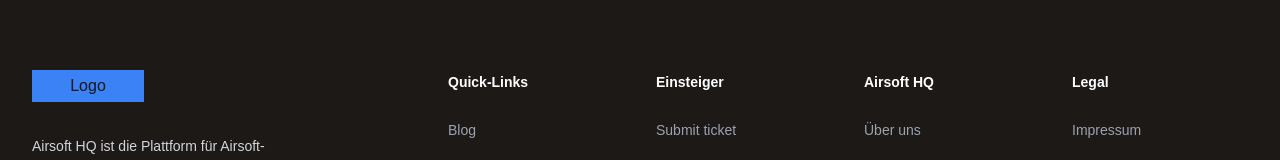
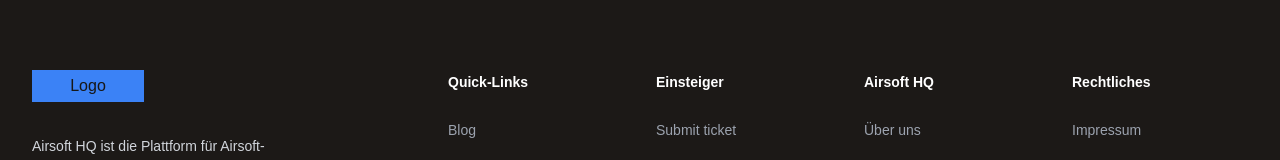
Before and after one commit to fabian-hanso/airsoft-hq, a Next.js app: page / in a window 1280 px wide. Shown: the part 1975-2135 px from the top of the page. Built offline with nearby package versions, Linux system fonts and the light colour scheme; no server answers.

Commit message:
Footer changes

```diff
--- a/components/Footer/Footer.tsx
+++ b/components/Footer/Footer.tsx
@@ -137,7 +137,7 @@ const navigation = {
                   </ul>
                 </div>
                 <div className="mt-10 md:mt-0">
-                  <h3 className="text-sm/6 font-semibold text-white">Legal</h3>
+                  <h3 className="text-sm/6 font-semibold text-white">Rechtliches</h3>
                   <ul role="list" className="mt-6 space-y-4">
                     {navigation.legal.map((item) => (
                       <li key={item.name}>
```
